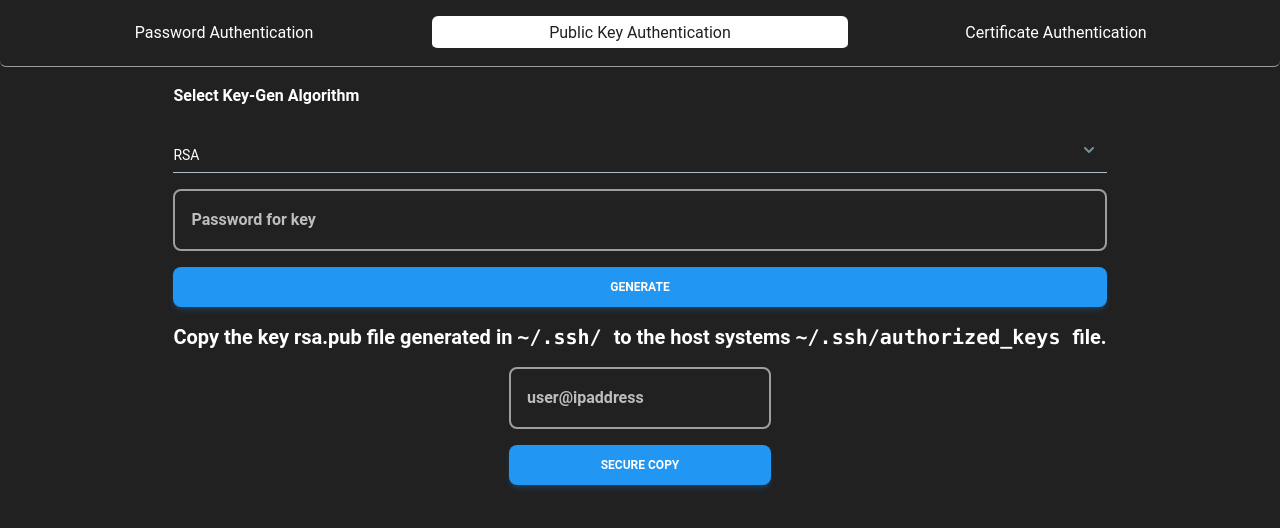
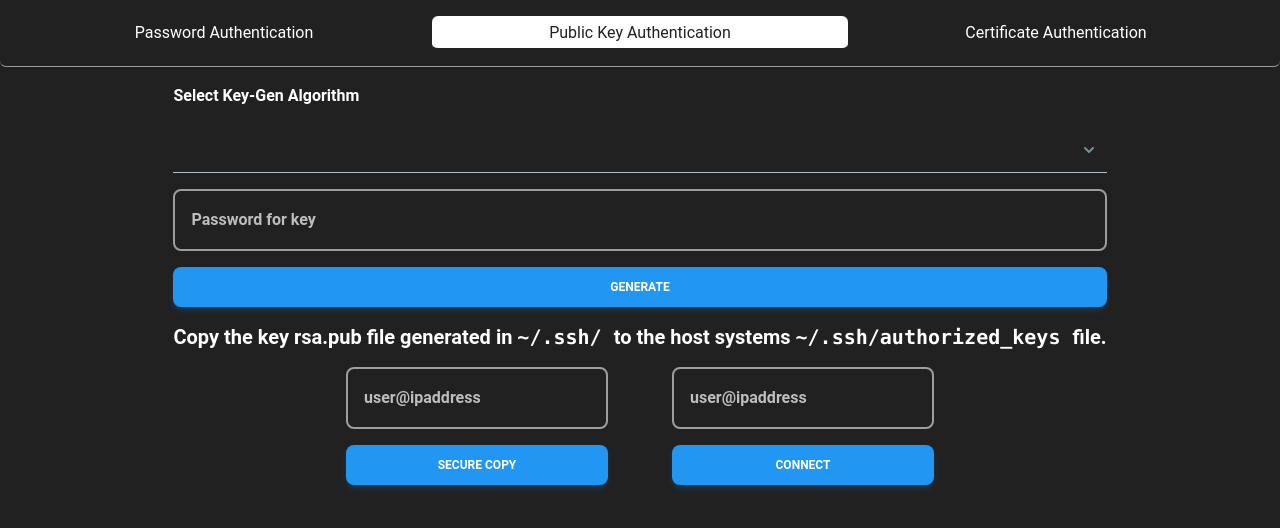
Before and after one commit to Gokul2003g/sshgo, a React (Vite) app: page / in a window 1280 px wide. Both pictures are taken after a click on the tab "Public Key Authentication". Shown: the top 528 px of the page. Built offline with nearby package versions, Linux system fonts and the light colour scheme.

Commit message:
Added connect box to PKA

```diff
--- a/src/pages/PKA.jsx
+++ b/src/pages/PKA.jsx
@@ -13,11 +13,16 @@ const PKA = () => {
   }
 
   async function connectSSH() {
+    await invoke("connect_ssh", { username });
+  }
+
+  async function secureCopy() {
     await invoke("secure_copy", { username });
   }
 
   return (
     <div className="flex flex-col gap-4 items-center justify-center font-bold">
+      <div>
         <form
           className="flex flex-col gap-4"
           onSubmit={(e) => {
@@ -34,8 +39,7 @@ const PKA = () => {
             id="algo"
             lockScroll
             className="bg-gray-900 text-white"
-          value={algorithm}
-          onChange={() => setAlgorithm(value)}
+            onClick={() => setAlgorithm(value)}
           >
             <Option value="rsa">RSA</Option>
             <Option value="dsa">DSA</Option>
@@ -58,6 +62,25 @@ const PKA = () => {
             to the host systems <code> ~/.ssh/authorized_keys </code> file.
           </p>
         </form>
+      </div>
+      <div className="flex flex-row gap-16">
+        <form
+          className="flex flex-col gap-4"
+          onSubmit={(e) => {
+            e.preventDefault();
+            secureCopy();
+          }}
+        >
+          <input
+            type="text"
+            placeholder="user@ipaddress"
+            onChange={(e) => setUsername(e.currentTarget.value)}
+            className="p-4 bg-transparent border-2 rounded-lg border-gray-500 text-white focus:border-gray-900"
+          />
+          <Button type="submit" color="blue" ripple="light">
+            Secure Copy
+          </Button>
+        </form>
         <form
           className="flex flex-col gap-4"
           onSubmit={(e) => {
@@ -72,9 +95,10 @@ const PKA = () => {
             className="p-4 bg-transparent border-2 rounded-lg border-gray-500 text-white focus:border-gray-900"
           />
           <Button type="submit" color="blue" ripple="light">
-          Secure Copy
+            Connect
           </Button>
         </form>
+      </div>
     </div>
   );
 };
--- a/src/pages/PasswordAuth.jsx
+++ b/src/pages/PasswordAuth.jsx
@@ -6,11 +6,11 @@ const PasswordAuth = () => {
   const [username, setUsername] = useState("");
 
   async function password_auth() {
-    await invoke("password_auth", { username });
+    await invoke("connect_ssh", { username });
   }
 
   return (
-    <div className="flex flex-row gap-4 items-center justify-center font-bold">
+    <div className="flex flex-col gap-4 items-center justify-center font-bold">
       <form
         className="flex flex-col gap-4"
         onSubmit={(e) => {
```
Also changed, not shown: 1 other file (tests, documents, lock files or other folders). Lines whose indentation alone changed are shown as unchanged.
